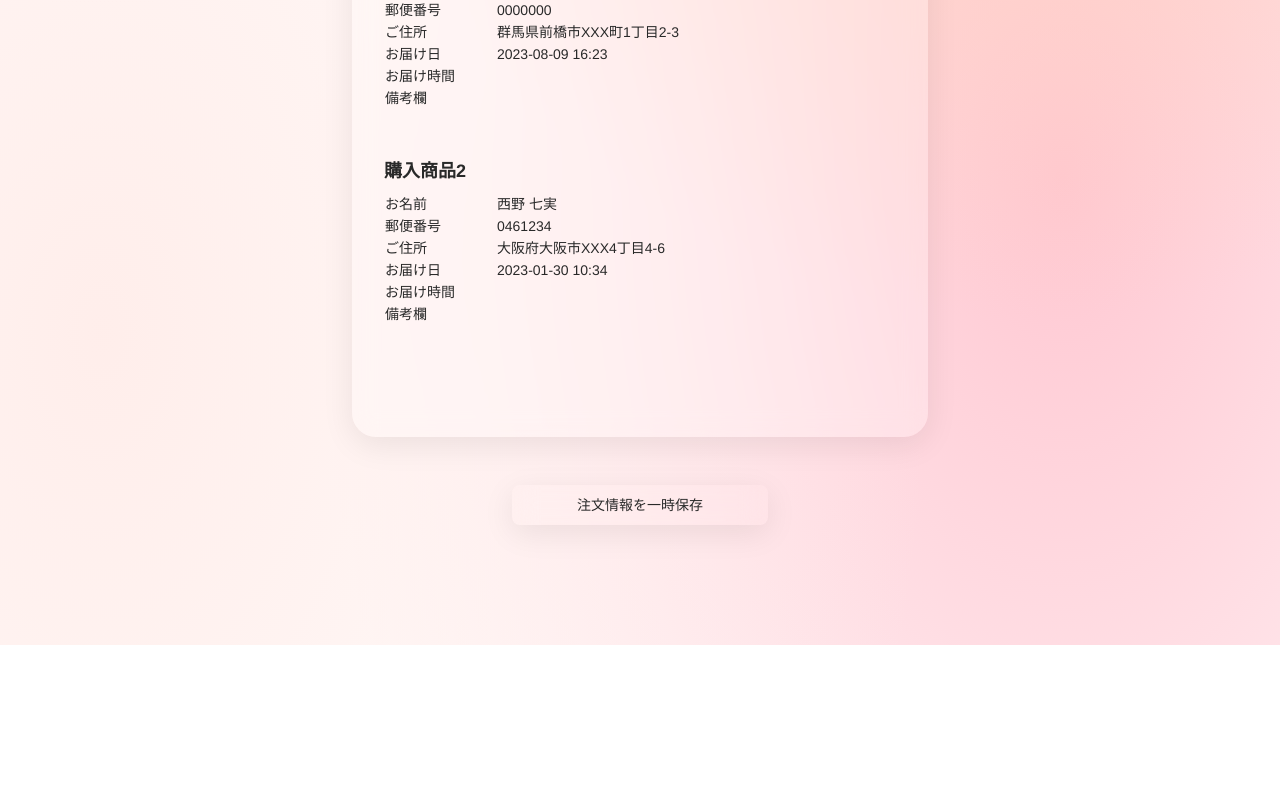
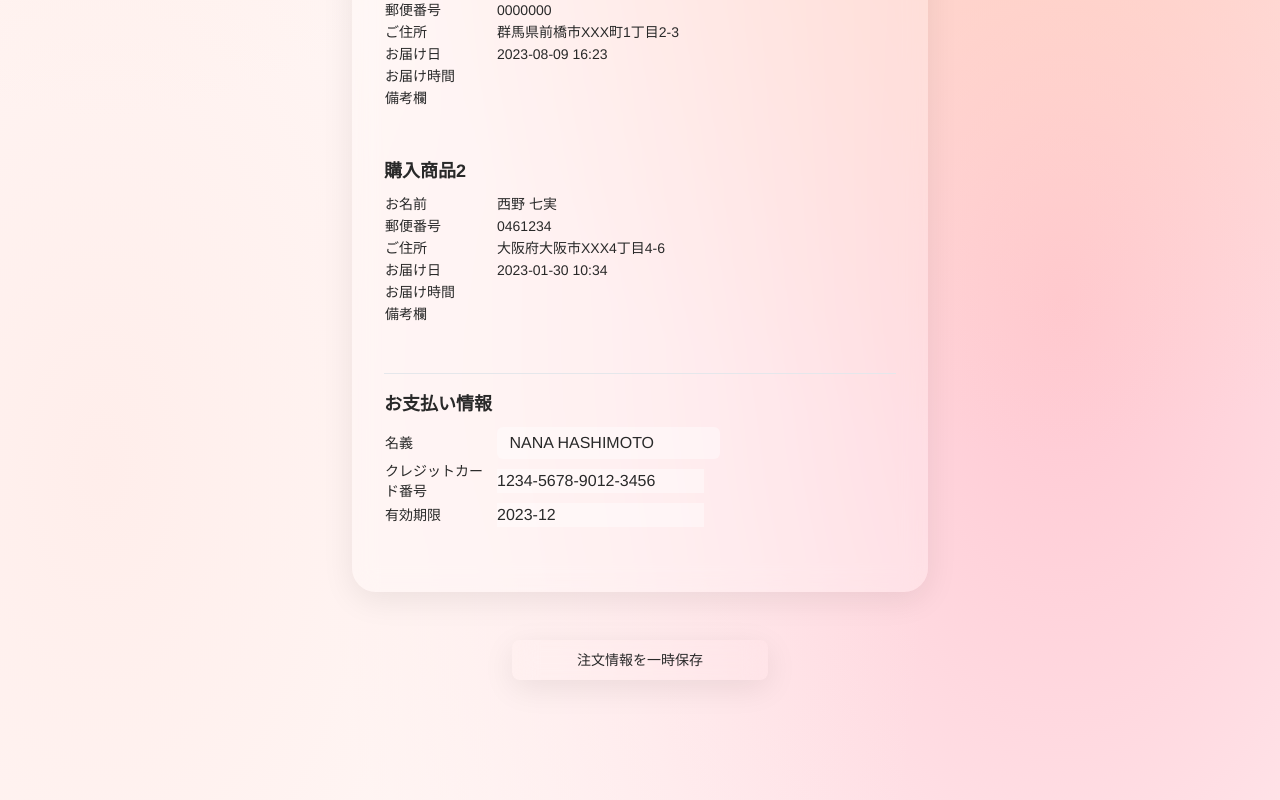
Before and after one commit to Ryuki-4648/vue-order-list, a Vue app in the folder order/: page / in a window 1280 px wide. Shown: the part 1575-2375 px from the top of the page. Before the commit the page ends 2220 px from the top, so only its background shows below. Built offline with nearby package versions, Linux system fonts and the light colour scheme.

Commit message:
お支払い情報欄追加

```diff
--- a/order/src/App.vue
+++ b/order/src/App.vue
@@ -100,6 +100,12 @@ const form = {
   user_hold_point: '530',
   point_note: '100',
   note: 'テキストが入ります。テキストが入ります。テキストが入ります。テキストが入ります。',
+  card_info:
+  {
+    name: ' NANA HASHIMOTO',
+    card_number: '1234-5678-9012-3456',
+    expiration_date: '2023-12',
+  },
 }
 
 const currentDate = dayjs();
@@ -230,6 +236,22 @@ const isTemporarilySavedButton = () => {
           </li>
         </ul>
 
+        <hr />
+        <h2 class="text-lg font-bold text-left mb-2 mt-4">お支払い情報</h2>
+        <table class="text-left">
+          <tr class="">
+            <th class="w-28 text-sm font-normal">名義</th>
+            <td class=""><input type="text" v-model="form.card_info.name" class="border px-2 h-8 rounded-md bg-transparent"></td>
+          </tr>
+          <tr>
+            <th class="w-28 text-sm font-normal">クレジットカード番号</th>
+            <td><input type="text" v-model="form.card_info.card_number" class="bg-transparent"></td>
+          </tr>
+          <tr>
+            <th class="w-28 text-sm font-normal">有効期限</th>
+            <td><input type="text" v-model="form.card_info.expiration_date" class="bg-transparent"></td>
+          </tr>
+        </table>
       </div>
 
       <div class="text-center mb-6">
--- a/order/src/components/TableTh.vue
+++ b/order/src/components/TableTh.vue
@@ -2,5 +2,7 @@
 </script>
 
 <template>
-  <th></th>
+  <th class="w-28 text-sm font-normal">
+    <slot></slot>
+  </th>
 </template>
```
